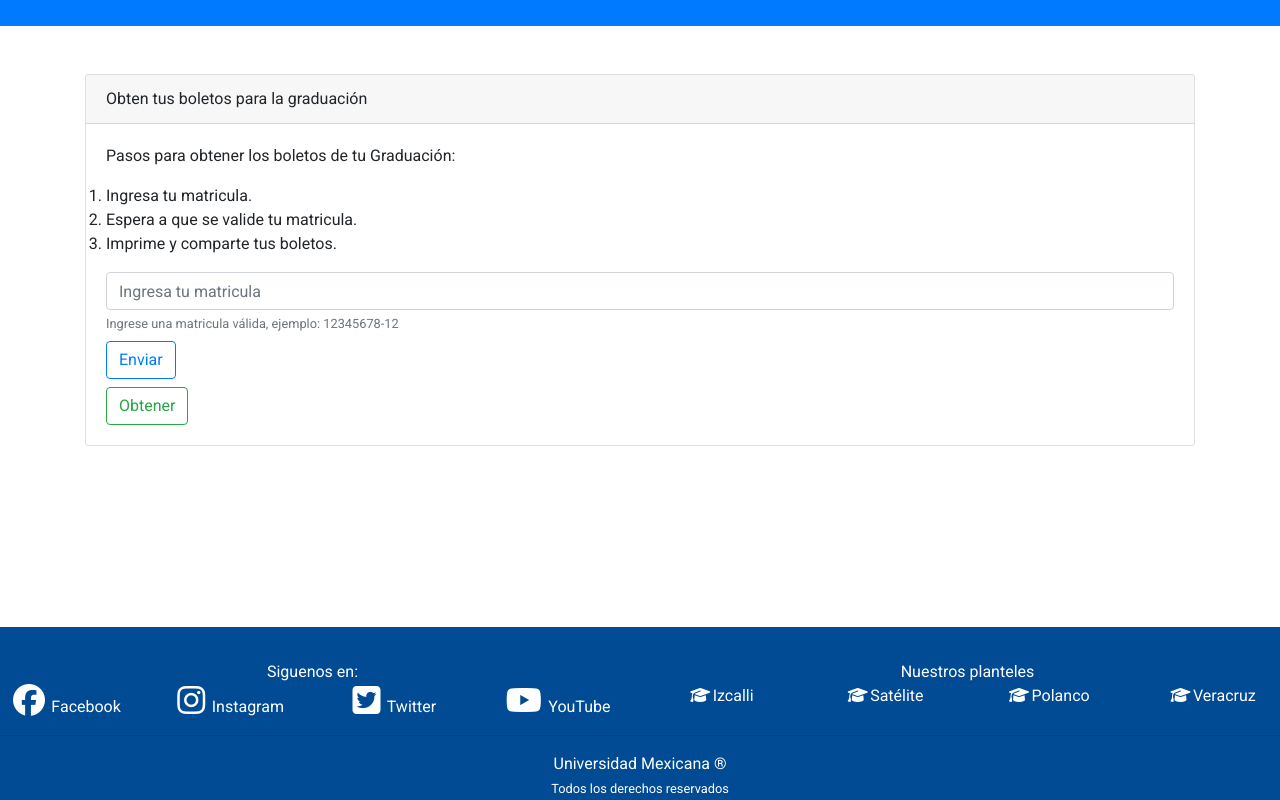
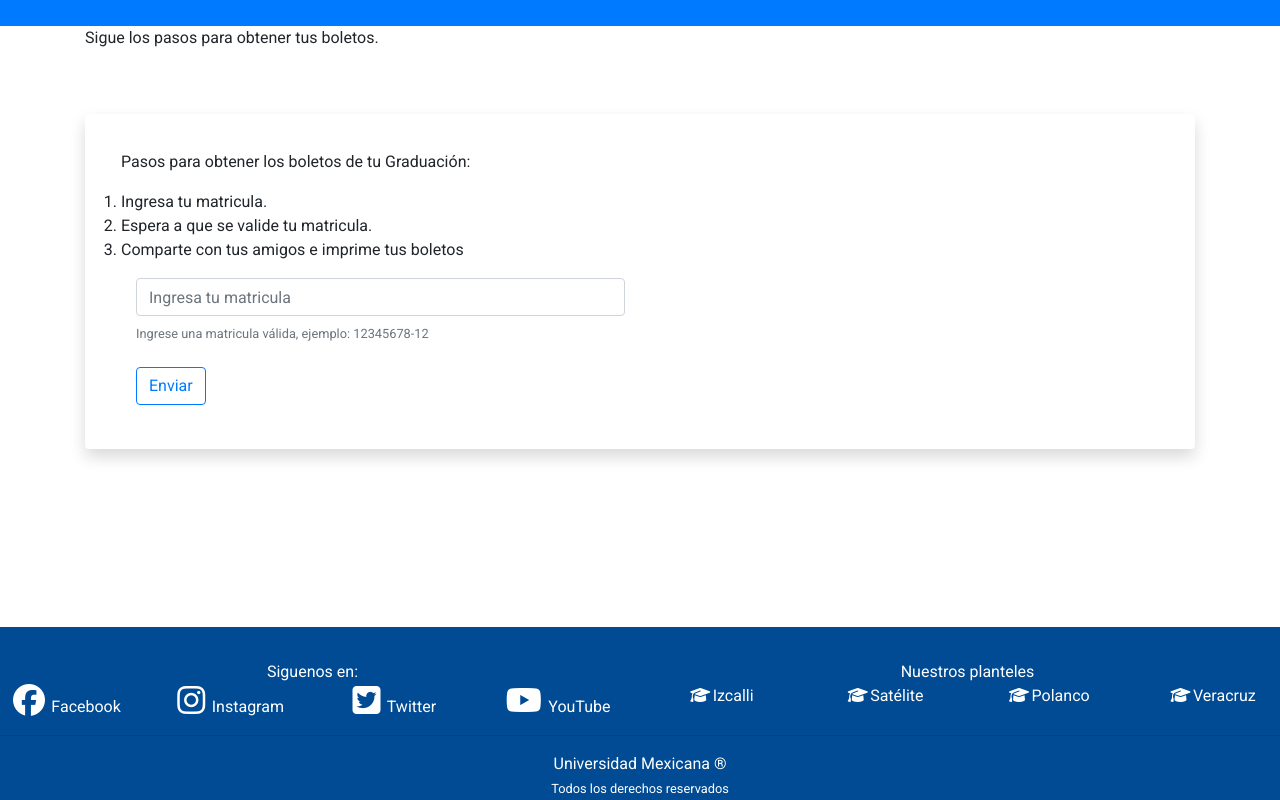
Before and after one commit to artmcel/graduaciones, an Angular app: page / in a window 1280 px wide. Both pictures are taken after a click on the button "Continuar.". Built offline with nearby package versions, Linux system fonts and the light colour scheme; what pdfmake, pdfmake-wrapper would draw is missing.

Commit message:
home component

```diff
--- a/src/app/components/home/home.component.css
+++ b/src/app/components/home/home.component.css
@@ -0,0 +1,3 @@
+.card {
+    border: none !important;
+}
--- a/src/app/components/home/home.component.html
+++ b/src/app/components/home/home.component.html
@@ -1,20 +1,23 @@
 <div class="container">
+    <p>Sigue los pasos para obtener tus boletos.</p>
     <div class="row align-items-center">
-        <div class="col align-self-center mt-5">
-            <div class="card animated fadeInDown">
-                <div class="card-header">Obten tus boletos para la graduación</div>
+        <div class="col align-self-center mt-5 mb-5">
+            <div class="card animated fadeInDown shadow p-3 mb-5 bg-white rounded">
                 <div class="card-body">
                     <p>Pasos para obtener los boletos de tu Graduación:</p>
                     <ol>
                         <li>Ingresa tu matricula.</li>
                         <li>Espera a que se valide tu matricula.</li>
-                        <li>Imprime y comparte tus boletos.</li>
+                        <li>Comparte con tus amigos e imprime tus boletos</li>
                     </ol>
                     <div *ngIf="e==false">
                         <p>He entedido los pasos, deseo continuar</p>
-                        <button (click)="entiendo()" class="btn btn-primary">Continuar.</button>
+                        <button (click)="entiendo()" class="btn btn-primary">
+                            Continuar. &nbsp;<i class="far fa-thumbs-up"></i>
+                        </button>
                     </div>
                     <form (ngSubmit)="getOne(m)" #f=ngForm *ngIf="e==true" class="animated flipInX faster">
+                        <div class="col-12 col-md-6 col-sm-12">
                             <div class="form-group mb-2">
                                 <label for="matricula" class="sr-only">Matricula</label>
                                 <input class="form-control"
@@ -26,22 +29,13 @@
                                     maxlength="11"
                                     required
                                 >
+                            </div>
                             <small class="form-text text-muted">Ingrese una matricula válida, ejemplo: 12345678-12</small>
+                            <br>
+                            <button type="submit" class="btn btn-outline-primary mb-2">Enviar</button>
                         </div>
-                        <button type="submit" class="btn btn-outline-primary mb-2">Enviar</button>
-                        <div></div>
                     </form>
-
-                    <button class="btn btn-outline-success" data-toggle="modal" data-target="#imprimir">Obtener</button>
-                    <div *ngIf="!tiket">
-                    </div>
-
-                    <!--<p *ngFor="let item of data[0]"></p>
-                    <div *ngFor="let item of data[0]">
-                        <button class="btn btn-outline-success" *ngIf="item.impresion == 0" data-toggle="modal" data-target="#imprimir">Obtener</button>
-                        <button class="btn btn-outline-success" *ngIf="item.impresion == 1" data-toggle="modal" data-target="#imprimir">Re imprimir</button>
-                    </div>
-                    -->
+                    <button *ngIf="tiket === true" class="btn btn-outline-success mt-1 ml-3" data-toggle="modal" data-target="#imprimir">Obtener</button>
                 </div>
 
             </div>
@@ -50,19 +44,31 @@
                 <div class="modal-dialog" role="document">
                     <div class="modal-content">
                         <div class="modal-header">
-                            <h5 class="modal-title" id="exampleModalLabel">Boletos</h5>
+                            <h5 class="modal-title" id="exampleModalLabel">Imprime tus Boletos</h5>
                             <button type="button" class="close" data-dismiss="modal" aria-label="Close">
                                 <span aria-hidden="true">&times;</span>
                             </button>
                         </div>
                         <div class="modal-body">
-                            Compartir en redes sociales.
+                            <p>Comparte con tus amigos a través de <strong>Facebook</strong> este logro tan importante en tu vida,
+                                e imprimie tus boletos para la graduación UNIMEX&reg;
+                            </p>
+                            <div class="alert alert-info" role="alert">
+                                <i class="fas fa-exclamation-triangle"></i>
+                                Recuerda que solo podras imprimir tus boletos <strong>una vez.</strong>
+                            </div>
                             <div class="row">
                                 <div class="col">
-                                    <button>Facebook</button>
+                                    <a href="https://www.facebook.com/sharer/sharer.php?u=http%3A%2F%2Flocalhost%3A4200%2F&amp;src=sdkpreparse">
+                                        <button class="btn btn-outline-primary">
+                                            <i class="fas fa-share-alt"></i>&nbsp;Compartir
+                                        </button>
+                                    </a>
                                 </div>
                                 <div class="col">
-                                    <button (click)="imprimir(m, i)">Imprimir</button>
+                                    <button class="btn btn-outline-success" (click)="imprimir(data)">
+                                        <i class="fas fa-print"></i>&nbsp;Imprimir
+                                    </button>
                                 </div>
                             </div>
                         </div>
--- a/src/app/components/home/home.component.ts
+++ b/src/app/components/home/home.component.ts
@@ -6,7 +6,6 @@ import { MysqlService } from 'src/app/services/mysql.service';
 
 import { PdfMakeWrapper, QR } from 'pdfmake-wrapper';
 import pdfFonts from 'pdfmake/build/vfs_fonts';
-
 
 
 @Component({
@@ -38,48 +37,79 @@ export class HomeComponent implements OnInit {
 
     this.mysql.getOneS(this.matricula).subscribe( data => {
 
-      this.data.push(data);
-      console.log(data);
-
+      Swal.fire({
+        title: 'Correcto',
+        html: '<p>Matricula validada, cargando datos, por favor espere...</p><br><div class="spinner-border text-primary" role="status"><span class="sr-only">Loading...</span></div>',
+        icon: 'success',
+        timer: 2000,
+        allowOutsideClick: false,
+        showConfirmButton: false,
+        onClose: () => {
+          this.tiket = true;
+          this.data.push(data);
+          console.log(data);
+        }
+      });
     }, error => {
 
-      this.tiket = false;
-      console.log(this.tiket);
-
-      //console.log('tu matricula no coincide');
       Swal.fire({
         title: 'Error!',
-        text: 'Tu matricula no esta registrada en nuestra base de datos',
+        text: 'Tu matricula no coincide con alguna registrada en nuestra base de datos',
         icon: 'error',
-        confirmButtonText: 'volver a intentar'
+        confirmButtonText: 'volver a intentar',
+        allowOutsideClick: false,
+        onClose: ()=> {
+          this.tiket = false;
+          console.log(this.tiket);
+        }
       });
-
     });
 
   }
 
   imprimir(){
-    this.mysql.updateImp(this.matricula, this.impresion)
-  }
 
-  getPdf() {
+    let m = this.data[0][0].matricula;
+    this.mysql.consultaImp(m).subscribe( data => {
 
-    let n= this.data[0][0].nombre;
-    let f= this.data[0][0].folio;
+      var imp = data[0].impresion;
 
-    console.log(n);
+      if (imp >= '4' ) {
+        //console.log(imp);
+        Swal.fire({
+          title: 'Upss',
+          text: 'Parece que has llegado al limite de impresiones, recargando la pagina.',
+          icon: 'warning',
+          allowOutsideClick: false,
+          onClose: ()=> {
+            location.reload();
+          }
+        });
+      }else {
+        this.mysql.updateImp(m, imp).subscribe( ()=>{
+          console.log('actualizado');
 
-    // Set the fonts to use
-    PdfMakeWrapper.setFonts(pdfFonts);
+          PdfMakeWrapper.setFonts(pdfFonts);
+          const pdf = new PdfMakeWrapper();
 
-    const pdf = new PdfMakeWrapper();
+          pdf.pageMargins([ 40, 60, 40, 60 ]);
+          pdf.header('Boletos para Graduación UNIMEX');
+          pdf.footer('UNIMEX, todos los derechos reservados.');
+          var add = {
+            content: [
 
-    pdf.pageMargins([ 40, 60, 40, 60 ]);
-    pdf.header('Boletos para Graduación UNIMEX');
-    pdf.add('Tus datos son:');
-    pdf.rawContent(n);
-    pdf.create().download();
+            ]
+          }
+          pdf.rawContent(m);
+          let titulo = 'invitaciones-UNIMEX'+m+'.pdf';
+          pdf.create().download(titulo);
 
+        }, error => {
+          console.log(error);
+        });
+      }
+
+    });
   }
 
 }
```
Lines whose indentation alone changed are shown as unchanged.
